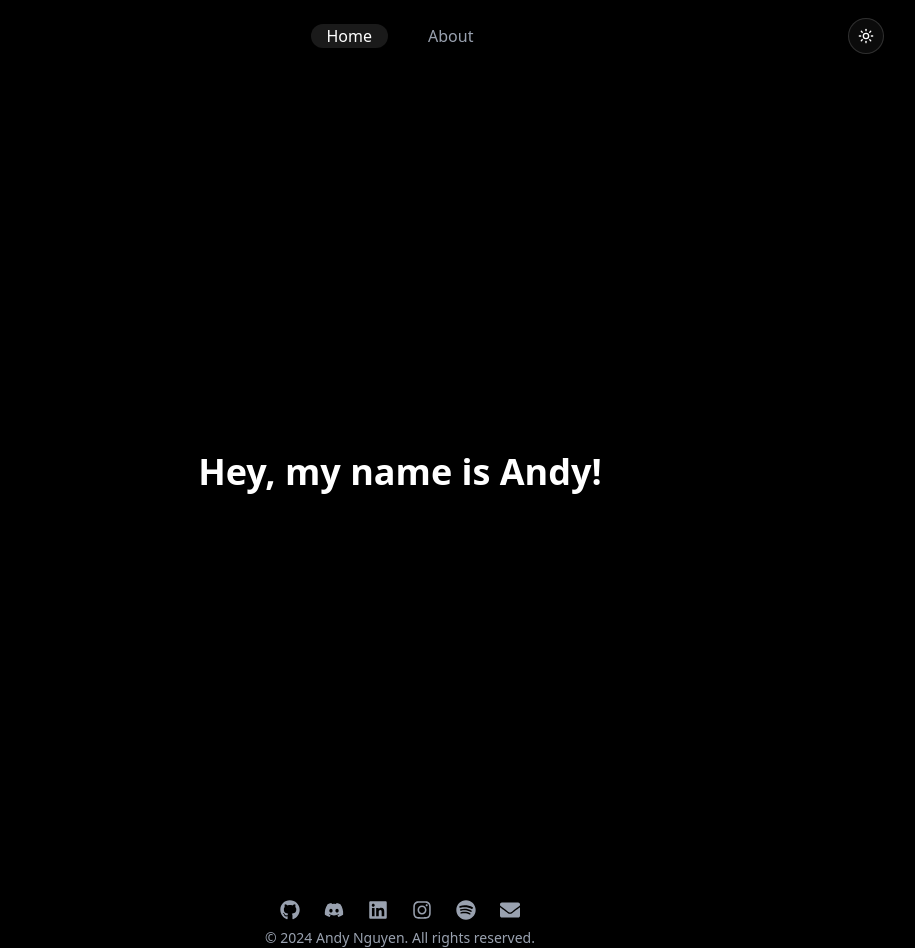
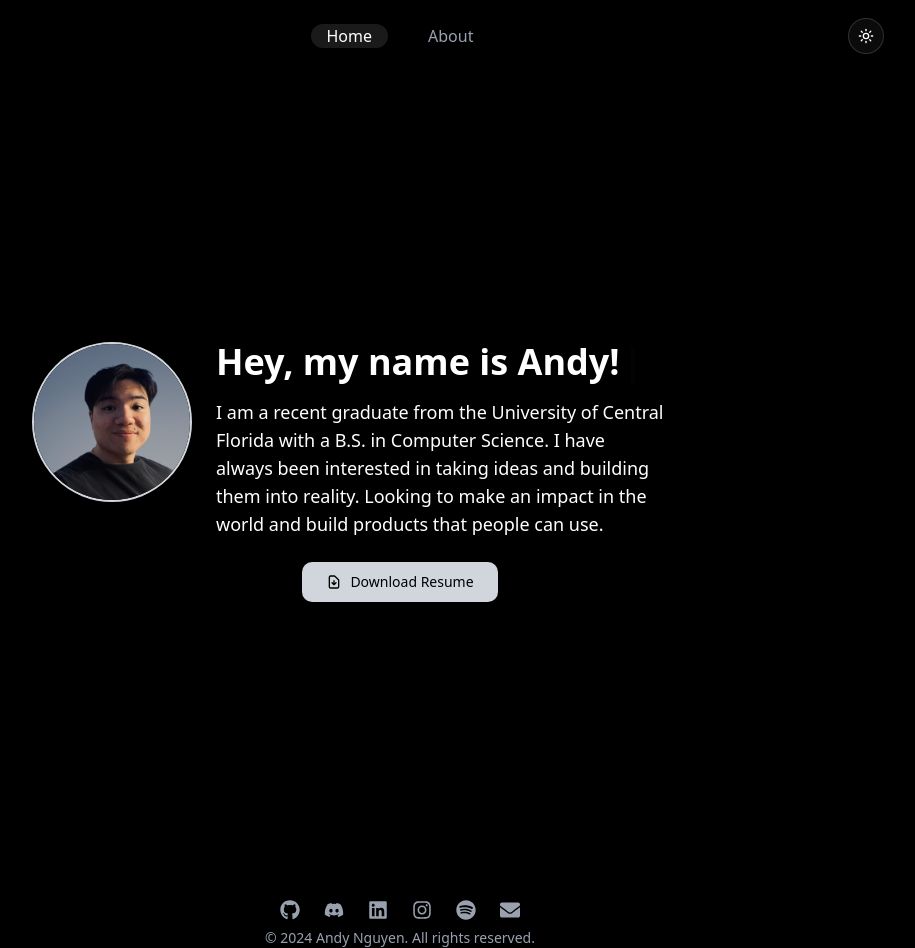
Before and after one commit to csandynguyen1/portfolio-app, a Next.js app: page / in a window 1280 px wide. Shown: the whole page, without its empty margins (240-1155 px from the left). Built offline with nearby package versions, Linux system fonts and the light colour scheme.

Commit message:
resume and home update

```diff
--- a/src/app/page.tsx
+++ b/src/app/page.tsx
@@ -1,18 +1,95 @@
 'use client';
 import { motion } from 'framer-motion';
+import Image from 'next/image';
+import { Typewriter } from 'react-simple-typewriter';
 
 export default function Home() {
   return (
     <main className="flex flex-col min-h-screen bg-white dark:bg-black text-black dark:text-white transition-all duration-300">
       <div className="flex-grow flex flex-col items-center justify-center relative">
+        <div className="w-full max-w-3xl px-4">
+          <div className="flex">
             <motion.div
               initial={{ opacity: 0, y: -20 }}
               animate={{ opacity: 1, y: 0 }}
               transition={{ duration: 1.2 }}
-          className="text-center"
             >
-          <h1 className="text-4xl font-bold">Hey, my name is Andy!</h1>
+              <div className="relative h-40 w-40 overflow-hidden rounded-full border-2 border-gray-700 dark:border-gray-300 shadow-lg transition-all duration-150">
+                <Image
+                  src="/assets/profile-picture.jpg"
+                  alt="Andy's profile picture"
+                  width={195}
+                  height={195}
+                  className="object-cover"
+                  priority
+                />
+              </div>
             </motion.div>
+
+            <div className="flex flex-col ml-6">
+              <motion.div
+                initial={{ opacity: 0, y: -20 }}
+                animate={{ opacity: 1, y: 0 }}
+                transition={{ duration: 1.2 }}
+              >
+                <h1 className="text-4xl font-bold mb-4 text-black dark:text-white transition-all duration-150">
+                  <Typewriter
+                    words={['Hey, my name is Andy!']}
+                    loop={false}
+                    cursor
+                    cursorStyle="|"
+                    typeSpeed={75}
+                    delaySpeed={999999}
+                  />
+                </h1>
+              </motion.div>
+
+              <motion.div
+                initial={{ opacity: 0, y: 20 }}
+                animate={{ opacity: 1, y: 0 }}
+                transition={{ duration: 1.5, delay: 1 }}
+              >
+                <div className="max-w-md">
+                  <h2 className="text-lg font-medium text-black dark:text-white transition-all duration-150">
+                    I am a recent graduate from the University of Central Florida with a B.S. in
+                    Computer Science. I have always been interested in taking ideas and building
+                    them into reality. Looking to make an impact in the world and build products
+                    that people can use.
+                  </h2>
+                </div>
+              </motion.div>
+            </div>
+          </div>
+
+          <motion.div
+            initial={{ opacity: 0, y: 20 }}
+            animate={{ opacity: 1, y: 0 }}
+            transition={{ duration: 1.5, delay: 1.5 }}
+            className="flex justify-center mt-6"
+          >
+            <a
+              href="/assets/resume.pdf"
+              download
+              className="px-6 py-2.5 bg-black text-white dark:text-black dark:bg-gray-300 font-medium text-sm rounded-lg shadow-md hover:shadow-lg focus:outline-none focus:ring-2 transition-all duration-150 flex items-center"
+            >
+              <svg
+                className="w-4 h-4 mr-2"
+                fill="none"
+                stroke="currentColor"
+                viewBox="0 0 24 24"
+                xmlns="http://www.w3.org/2000/svg"
+              >
+                <path
+                  strokeLinecap="round"
+                  strokeLinejoin="round"
+                  strokeWidth="2"
+                  d="M12 10v6m0 0l-3-3m3 3l3-3m2 8H7a2 2 0 01-2-2V5a2 2 0 012-2h5.586a1 1 0 01.707.293l5.414 5.414a1 1 0 01.293.707V19a2 2 0 01-2 2z"
+                ></path>
+              </svg>
+              Download Resume
+            </a>
+          </motion.div>
+        </div>
       </div>
     </main>
   );
```
Also changed, not shown: public/assets/profile-picture.jpg (added), 1 other file (tests, documents, lock files or other folders). Lines whose indentation alone changed are shown as unchanged.
